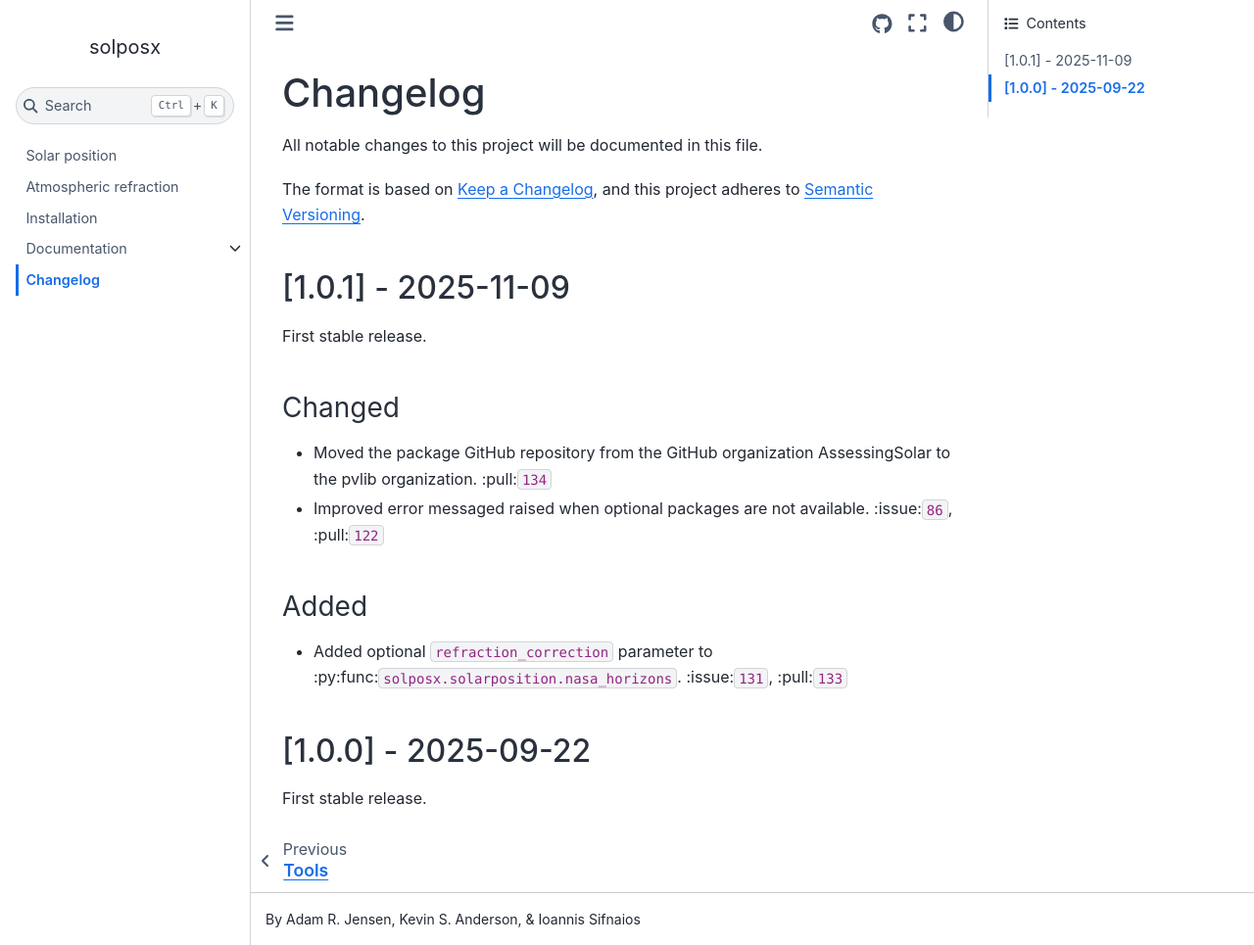
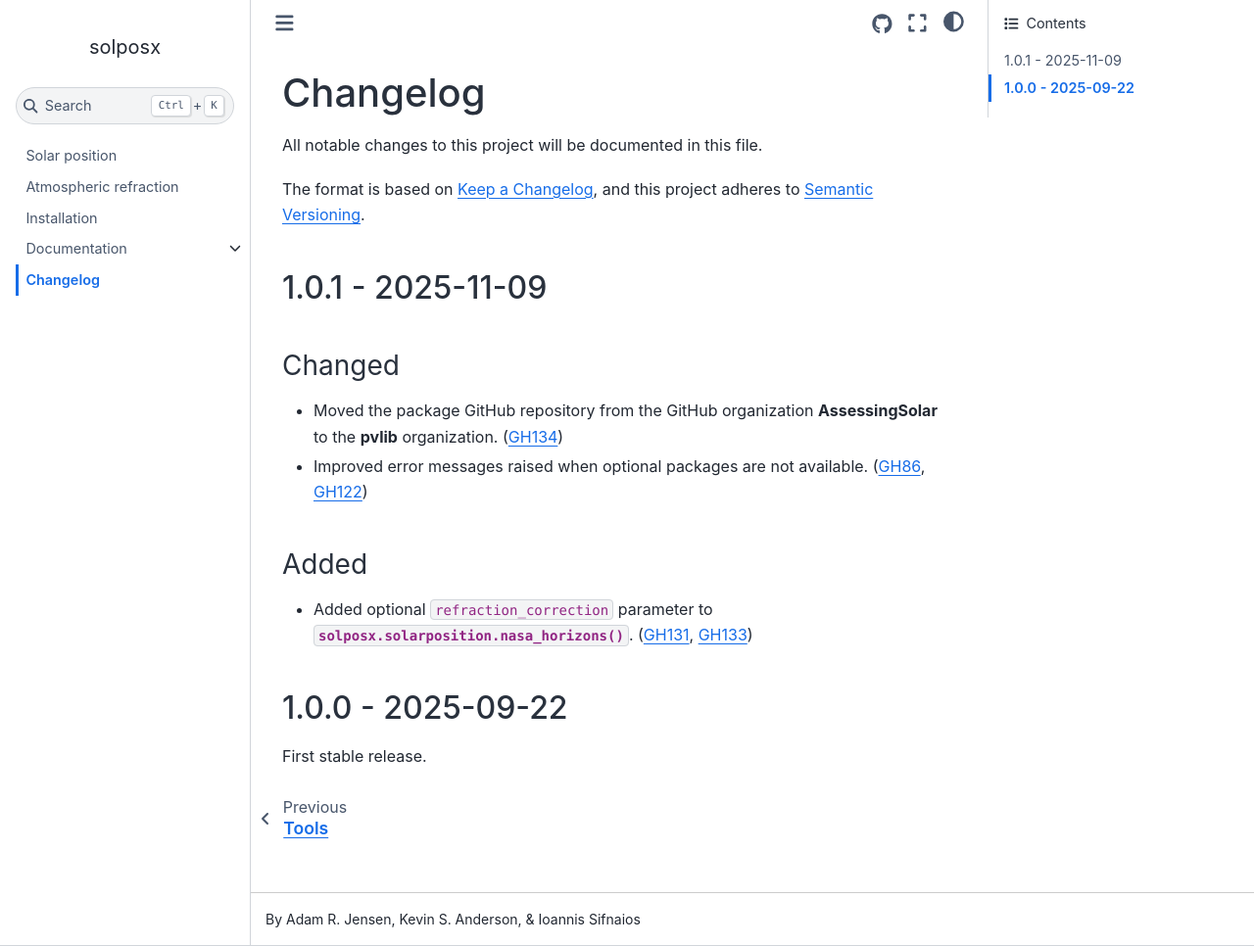
Before and after one commit to pvlib/solposx, a Sphinx documentation site: the page built from docs/source/whatsnew.rst, in a window 1280 px wide and 966 px high. Shown: the whole window at 98% size. Built offline with Sphinx 7.4.7 and the Sphinx Book theme 1.1.4, drawn with Linux system fonts in a browser that asks for light colours; some of the changed lines change nothing that is shown.

Commit message:
Change whatsnew file format to rst

```diff
--- a/docs/source/conf.py
+++ b/docs/source/conf.py
@@ -15,6 +15,9 @@ import inspect
 import os
 import sys
 sys.path.insert(0, os.path.abspath('../../src'))
+
+github_user = os.getenv("GITHUB_USER", "ORG")
+github_repo = os.getenv("GITHUB_REPO", "REPO")
 
 # -- Project information -----------------------------------------------------
 
@@ -62,7 +65,7 @@ html_title = "solposx"
 
 # https://sphinx-book-theme.readthedocs.io/en/stable/reference.html
 html_theme_options = {
-    "repository_url": "https://github.com/pvlib/solposx",
+    "repository_url": f"https://github.com/{github_user}/{github_repo}",
     "path_to_docs": "docs/source/",
     "use_issues_button": True,
     "use_repository_button": True,
@@ -91,8 +94,8 @@ intersphinx_mapping = {
 }
 
 extlinks = {
-    "issue": ("https://github.com/pvlib/solposx/issues/%s", "GH%s"),
-    "pull": ("https://github.com/pvlib/solposx/pull/%s", "GH%s"),
+    "issue": (f"https://github.com/pvlib/{github_user}/{github_repo}/%s", "GH%s"),
+    "pull": (f"https://github.com/pvlib/{github_user}/{github_repo}/%s", "GH%s"),
     "ghuser": ("https://github.com/%s", "@%s"),
     "doi": ("http://dx.doi.org/%s", "DOI: %s"),
 }
--- a/docs/source/whatsnew.md
+++ /dev/null
@@ -1,21 +0,0 @@
-# Changelog
-All notable changes to this project will be documented in this file.
-
-The format is based on [Keep a Changelog](https://keepachangelog.com/en/1.0.0/),
-and this project adheres to [Semantic Versioning](https://semver.org/spec/v2.0.0.html).
-
-## [1.0.1] - 2025-11-09
-First stable release.
-
-### Changed
-- Moved the package GitHub repository from the GitHub organization AssessingSolar
-  to the pvlib organization. :pull:`134`
-- Improved error messaged raised when optional packages are not available.
-  :issue:`86`, :pull:`122`
-
-### Added
-- Added optional ``refraction_correction`` parameter to
-  :py:func:`solposx.solarposition.nasa_horizons`. :issue:`131`, :pull:`133`
-
-## [1.0.0] - 2025-09-22
-First stable release.
--- /dev/null
+++ b/docs/source/whatsnew.rst
@@ -0,0 +1,26 @@
+Changelog
+=========
+
+All notable changes to this project will be documented in this file.
+
+The format is based on `Keep a Changelog <https://keepachangelog.com/en/1.0.0/>`_,
+and this project adheres to `Semantic Versioning <https://semver.org/spec/v2.0.0.html>`_.
+
+1.0.1 - 2025-11-09
+-------------------
+
+Changed
+^^^^^^^
+* Moved the package GitHub repository from the GitHub organization **AssessingSolar**
+  to the **pvlib** organization. (:pull:`134`)
+* Improved error messages raised when optional packages are not available.
+  (:issue:`86`, :pull:`122`)
+
+Added
+^^^^^
+* Added optional ``refraction_correction`` parameter to
+  :py:func:`solposx.solarposition.nasa_horizons`. (:issue:`131`, :pull:`133`)
+
+1.0.0 - 2025-09-22
+-------------------
+First stable release.
```
